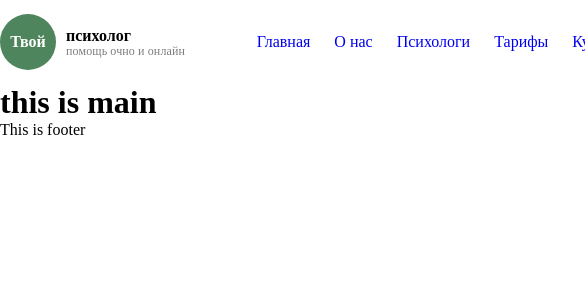
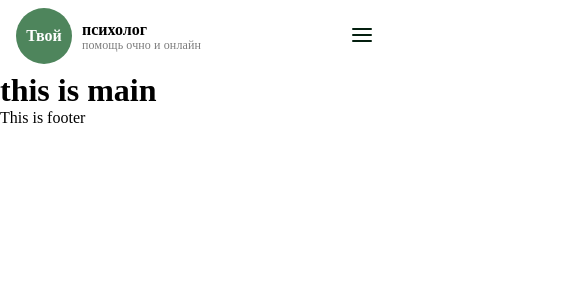
Before and after one commit to NikitaGamza/psychology, a Next.js app: page / in a window 390 px wide. Shown: the top 300 px of the page, 585 px wide, since content can reach past the window. Built offline with nearby package versions, Linux system fonts and the light colour scheme.

Commit message:
feat: header mobile

```diff
--- a/src/app/components/Header/Header.module.scss
+++ b/src/app/components/Header/Header.module.scss
@@ -61,4 +61,27 @@
       color: #fff;
     }
   }
+  &__burger {
+    border: none;
+    background-color: #fff;
+    display: none;
+  }
 }
+
+@media screen and (max-width: 1200px) {
+  .header {
+    padding: 8px 16px;
+    &__container {
+      width: auto;
+    }
+    &__nav {
+      display: none;
+    }
+    &__button {
+      display: none;
+    }
+    &__burger {
+      display: inline-block;
+    }
+  }
+}
--- a/src/app/components/Header/Header.tsx
+++ b/src/app/components/Header/Header.tsx
@@ -1,5 +1,6 @@
 import style from './Header.module.scss';
 import Link from 'next/link';
+import Image from 'next/image';
 // import '@globals.css';
 export default function Header() {
   const navigation = [
@@ -63,6 +64,9 @@ export default function Header() {
         <Link href="" className={style.header__button}>
           Подобрать психолога
         </Link>
+        <button className={style.header__burger}>
+          <Image src="/burger.svg" alt="burger" width="24" height="24" />
+        </button>
       </div>
     </div>
   );
--- a/src/app/globals.css
+++ b/src/app/globals.css
@@ -5,5 +5,6 @@
 }
 
 a {
+  color: #041f0f;
   text-decoration: none;
 }
```
Also changed, not shown: public/burger.svg (added).
